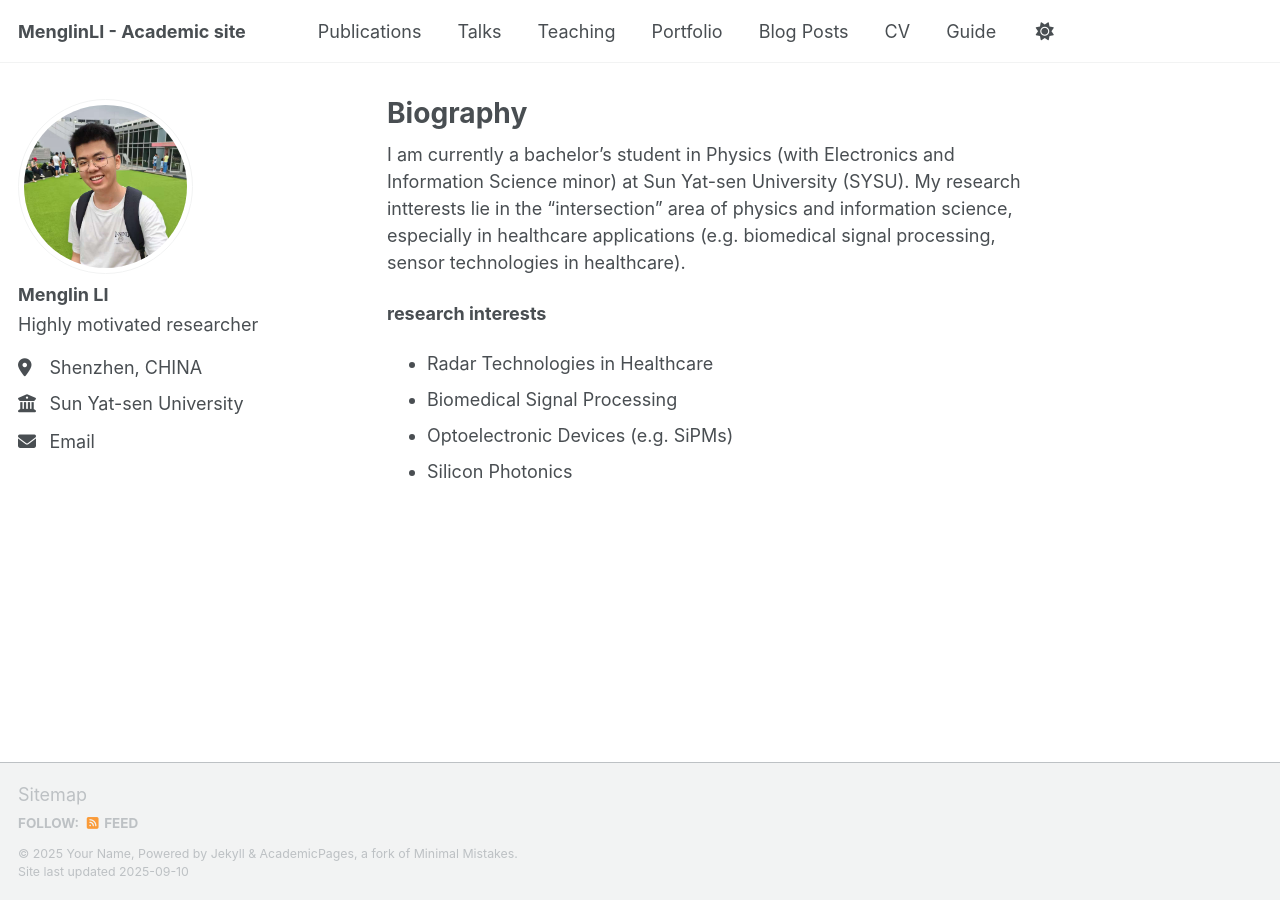
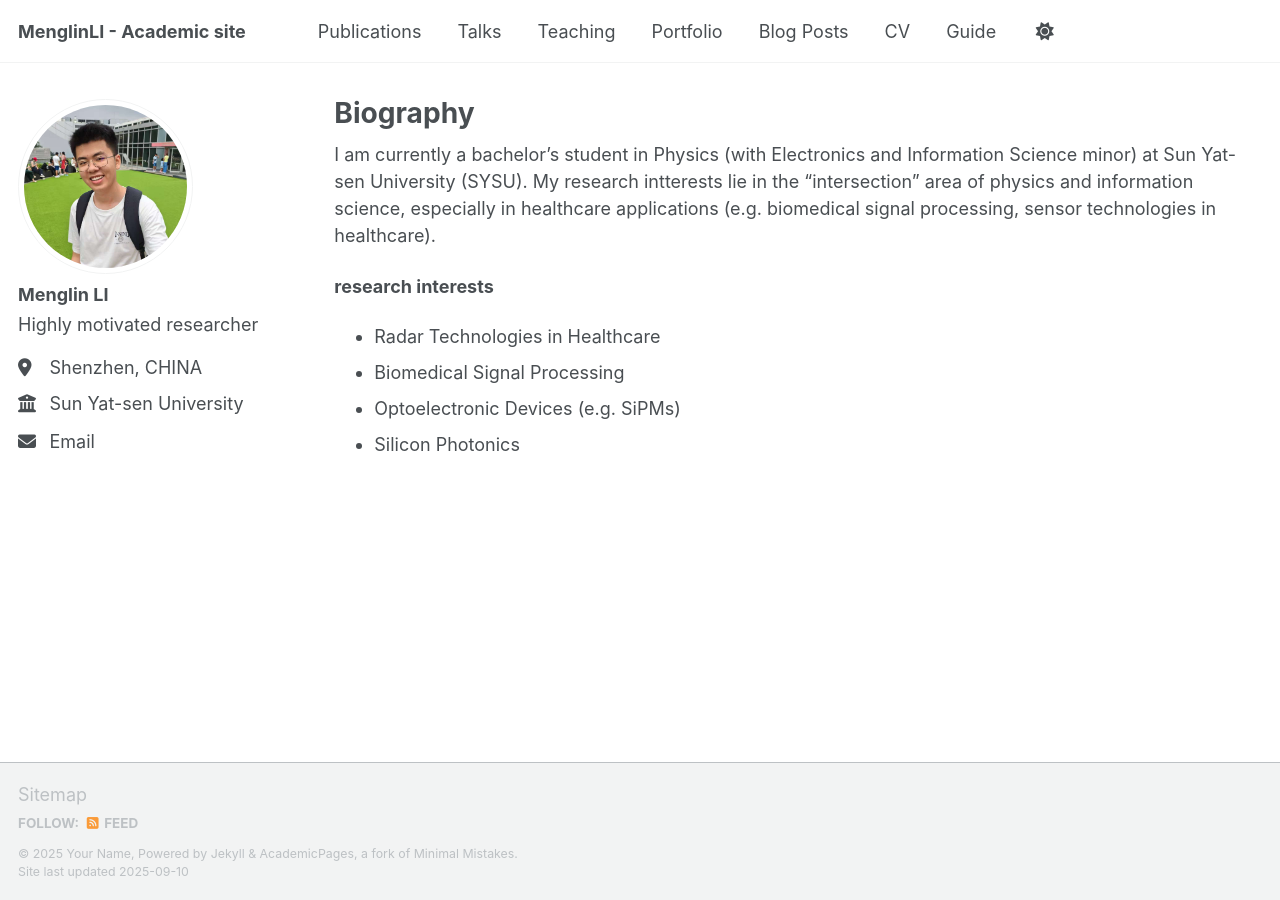
Before and after one commit to li-menglin/li-menglin.github.io, a Jekyll site: the page built from _pages/about.md, in a window 1280 px wide. Built offline with Jekyll 4.4.1, drawn with Linux system fonts in a browser that asks for light colours; a script that is not in the unit is left out.

Commit message:
Update _page.scss

```diff
--- a/_sass/layout/_page.scss
+++ b/_sass/layout/_page.scss
@@ -19,8 +19,8 @@
 .page {
   @include breakpoint($large) {
     @include span(9 of 12 last);
-    @include prefix(0.5 of 12);
-    @include suffix(2 of 12);
+    //@include prefix(0.5 of 12);
+    //@include suffix(2 of 12);
   }
 
   .page__inner-wrap {
```
